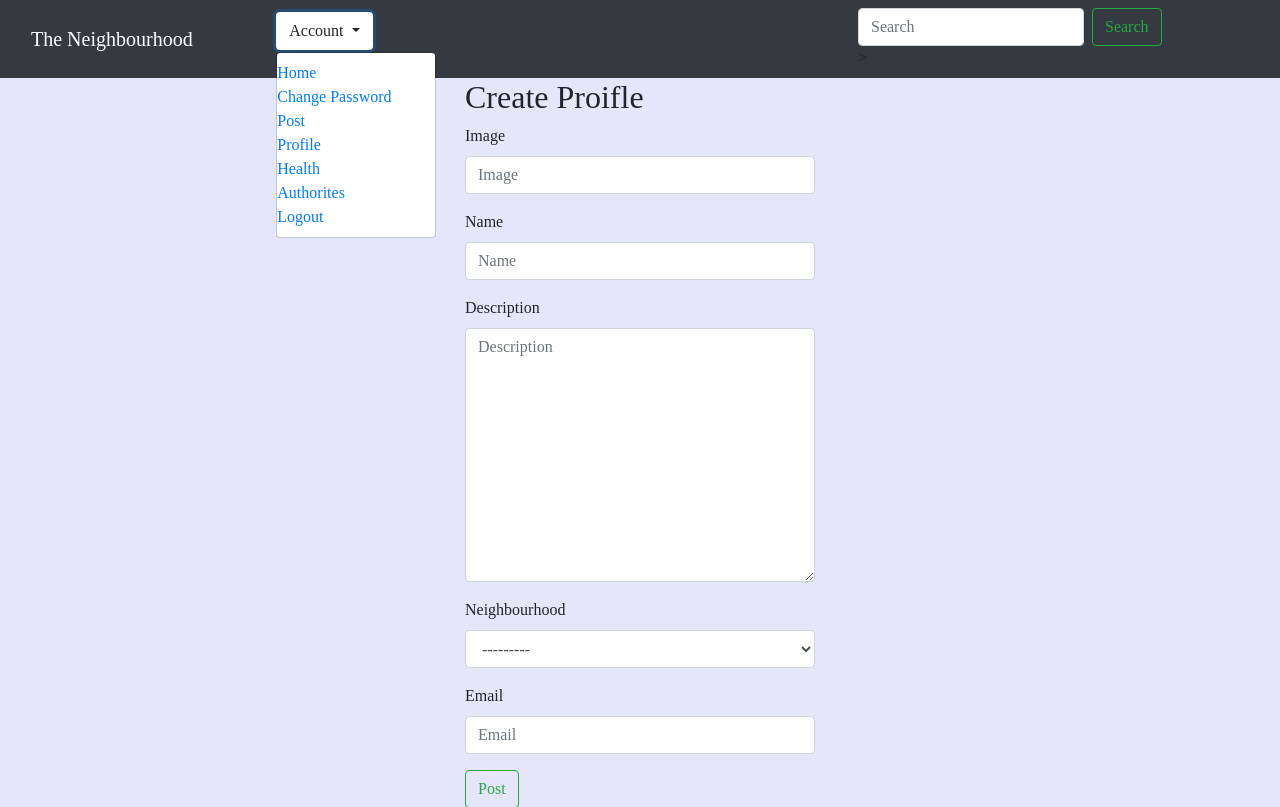
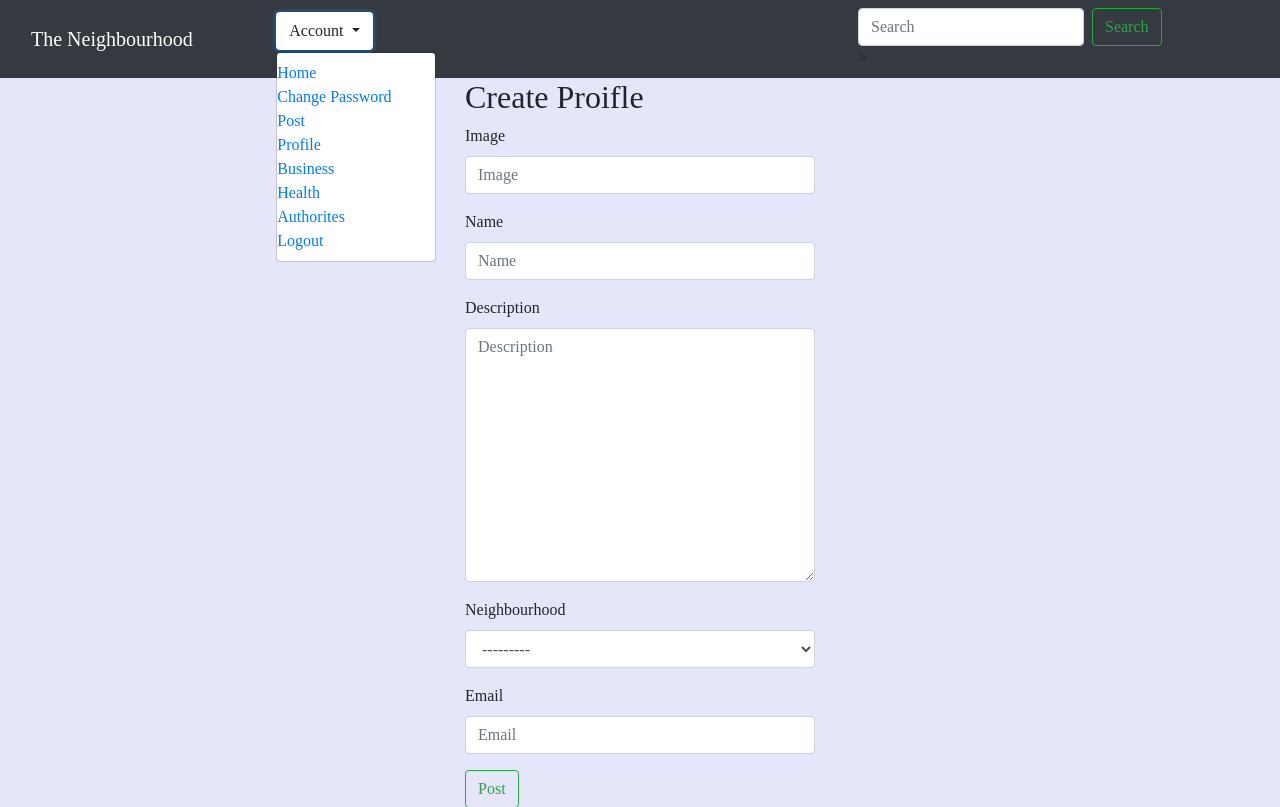
Before and after one commit to Moses-254-Mugo/The_Hood, a Django app: page /create/profile in a window 1280 px wide, after a click on "Account". Shown: the top 807 px of the page. Run offline with Django 3.2, Linux system fonts and the light colour scheme; the visitor is signed in with stand-in values (Sample User, id 1); data that the repository does not hold is empty; some libraries are stand-ins or nearby versions.

Commit message:
Create template business form

```diff
--- a/HoodApp/templates/business.html
+++ b/HoodApp/templates/business.html
@@ -13,5 +13,8 @@
     <p>{{businesses.email}}</p>
     <p></p>
     {% endfor %}
+    <a href="{% url 'new_business' %}">
+        <button class="btn btn-primary">Register a Business</button>
+    </a>
 </div>
 {% endblock %}
--- a/HoodApp/templates/navbar.html
+++ b/HoodApp/templates/navbar.html
@@ -42,6 +42,9 @@
 
             </li>
             <li>
+              <a href="{% url 'new_business'%}">Business</a>
+            </li>
+            <li>
               <a href="{% url 'health' %}">Health</a>
             </li>
             <li>
--- a/HoodApp/urls.py
+++ b/HoodApp/urls.py
@@ -11,6 +11,8 @@ urlpatterns =[
     path('authorities', views.authorities, name="authorities"),
     path('post', views.posts, name="post"),
     path('new/post', views.Newpost, name="new_post"),
+    path('business', views.business, name='business'),
+    path('new/business',views.create_new_business,name='new_business')
 
 
     # path('search/', views.search_results, name='search_results')t
--- a/HoodApp/views.py
+++ b/HoodApp/views.py
@@ -112,7 +112,7 @@ def business(request):
     return render(request, 'business.html',{'business':business})
 
 @login_required(login_url='/accounts/login/')
-def create_business(request):
+def create_new_business(request):
     current_user = request.user
     profile = Profile.objects.get(username=current_user)
 
```
Also changed, not shown: HoodApp/templates/business_form.html (added, +20 -0 lines).
